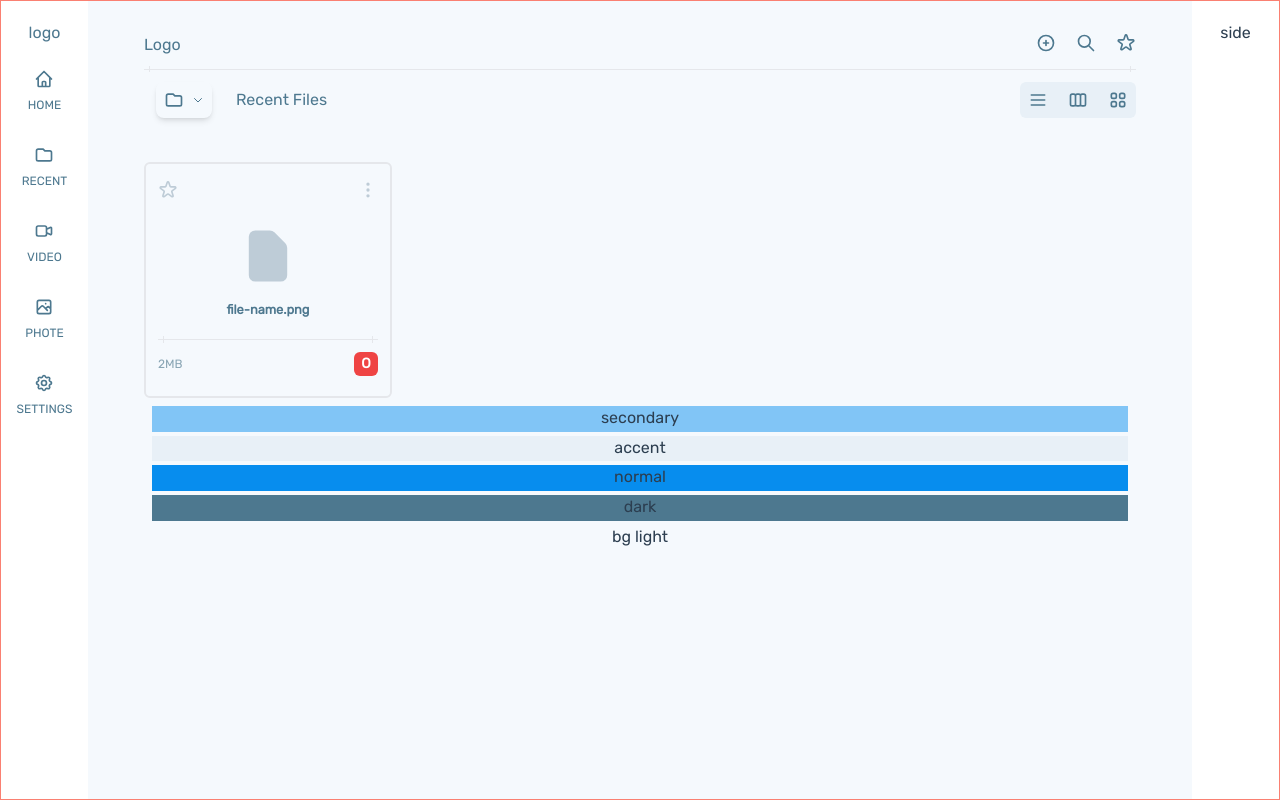
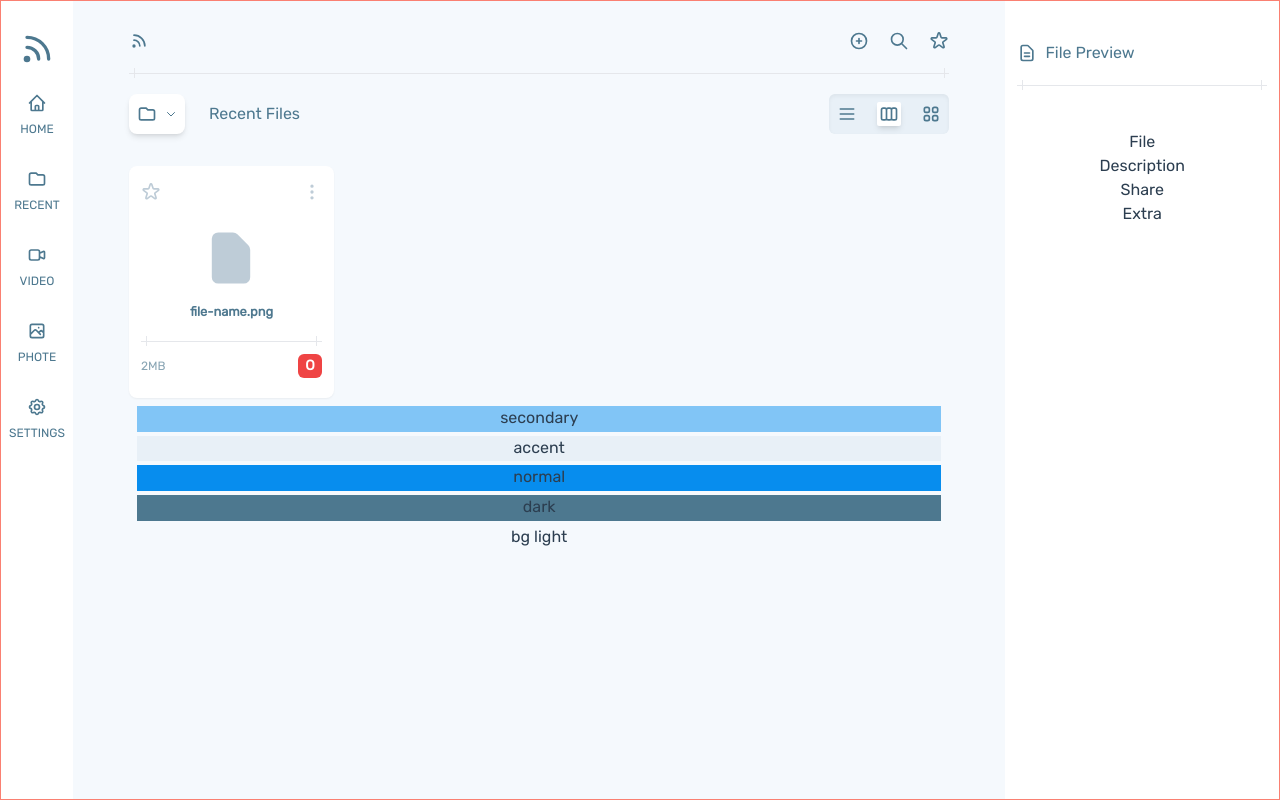
Before and after one commit to micaiah-effiong/File-share, a Vue app in the folder client/: page / in a window 1280 px wide. Built offline with nearby package versions, Linux system fonts and the light colour scheme.

Commit message:
💄 Added structure for file infor panel
- added code for aside panel
- increase spacing for page headers

```diff
--- a/client/src/App.vue
+++ b/client/src/App.vue
@@ -1,8 +1,10 @@
 <template>
   <div class="w-full h-full flex gap-14 dark bg-ocean-blue-light">
-    <nav class="w-28 py-5 bg-white">
+    <nav class="w-28 py-7 bg-white">
       <div class="grid gap-6">
-        <div class="text-ocean-blue-dark">logo</div>
+        <div class="text-ocean-blue-dark flex justify-center">
+          <RssIcon class="w-10" />
+        </div>
         <div class="grid gap-8 text-md text-ocean-blue-dark">
           <div
             class="
@@ -64,22 +66,31 @@
         </div>
       </div>
     </nav>
-    <main class="w-full py-5 gap-8 flex flex-col">
+    <main class="w-full py-7 gap-8 flex flex-col">
       <header class="">
-        <div class="flex justify-between py-3 text-ocean-blue-dark">
-          <div>Logo</div>
-
+        <div class="flex justify-between gap-4 text-ocean-blue-dark">
+          <RssIcon class="w-5" />
+          <div class="flex-1">
+            <input
+              class="w-full outline-none bg-transparent"
+              type="search"
+              name=""
+              id=""
+            />
+          </div>
           <div class="flex gap-5">
-            <div><PlusCircleIcon class="w-5" /></div>
-            <div><SearchIcon class="w-5" /></div>
-            <div><StarIcon class="w-5" /></div>
+            <PlusCircleIcon class="w-5" />
+            <SearchIcon class="w-5" />
+            <StarIcon class="w-5" />
           </div>
         </div>
-        <!-- <div class="cut"></div> -->
-        <nav class="cut">
+        <div class="py-5">
+          <div class="cut"></div>
+        </div>
+        <nav>
           <div class="flex justify-between text-ocean-blue-dark">
-            <div class="flex gap-6 p-3 flex-1">
-              <div class="flex gap-2 shadow-md p-2 rounded-lg">
+            <div class="flex gap-6 flex-1">
+              <div class="flex gap-2 shadow-md p-2 rounded-lg bg-white">
                 <FolderIcon class="w-5" />
                 <ChevronDownIcon class="w-3" />
               </div>
@@ -92,18 +103,24 @@
                   flex
                   justify-between
                   p-2
+                  h-auto
                   rounded-md
                   bottom-2
                   border-black
                   gap-5
                   bg-ocean-blue-accent
+                  shadow-ms shadow-inner
                 "
               >
-                <button class="w-5 h-5">
-                  <MenuIcon class="text-xs" />
+                <button>
+                  <MenuIcon class="text-xs w-5" />
                 </button>
-                <button class="w-5 h-5"><ViewBoardsIcon /></button>
-                <button class="w-5 h-5"><ViewGridIcon /></button>
+                <button class="shadow-md rounded-sm bg-white p-0.5">
+                  <ViewBoardsIcon class="text-md w-5" />
+                </button>
+                <button>
+                  <ViewGridIcon class="text-xs w-5" />
+                </button>
               </div>
             </div>
           </div>
@@ -112,8 +129,10 @@
       <main>
         <div
           class="
+            bg-white
             w-3/12
             rounded-lg
+            shadow-sm
             mono:bg-ash-normal
             mono:text-ash-accent
             mono:hover:bg-ash-secondary
@@ -121,7 +140,7 @@
             transition-colors
           "
         >
-          <div class="grid w-full p-3 border-2 rounded-md">
+          <div class="grid w-full p-3 rounded-md">
             <div>
               <div class="flex justify-between py-1">
                 <button>
@@ -180,7 +199,23 @@
         </div>
       </main>
     </main>
-    <aside class="w-28 py-5 bg-white">side</aside>
+    <aside class="max-w-4/12 w-4/12 py-7 bg-white">
+      <header class="p-3">
+        <div class="flex gap-2 text-ocean-blue-dark">
+          <DocumentTextIcon class="w-5" />
+          <span>File Preview</span>
+        </div>
+        <div class="py-5">
+          <div class="cut"></div>
+        </div>
+      </header>
+      <main class="p-3">
+        <div>File</div>
+        <div>Description</div>
+        <div>Share</div>
+        <div>Extra</div>
+      </main>
+    </aside>
   </div>
 </template>
 
@@ -202,6 +237,8 @@ import {
   PlusCircleIcon,
   SearchIcon,
   ChevronDownIcon,
+  RssIcon,
+  DocumentTextIcon,
 } from "@heroicons/vue/outline";
 import { DocumentIcon } from "@heroicons/vue/solid";
 
@@ -225,6 +262,8 @@ export default {
     PlusCircleIcon,
     SearchIcon,
     ChevronDownIcon,
+    RssIcon,
+    DocumentTextIcon,
   },
 };
 </script>
@@ -244,7 +283,7 @@ export default {
 }
 
 .cut {
-  border-top: 0.5px solid #e5e7eb;
+  border-top: 1.5px solid #e5e7eb;
   position: relative;
 }
 
@@ -260,15 +299,16 @@ export default {
 
 .cut::after,
 .cut::before {
-  height: 0.4rem;
+  height: 0.6rem;
   content: "";
-  top: -0.25rem;
+  top: -0.38rem;
   position: absolute;
 }
 
 .hover\:nav-highlight:hover {
-  box-shadow: 2px 0px #86868a;
-  transition-property: color;
+  box-shadow: 2px 0px #078dee;
+  transition-property: box-shadow;
   transition-duration: 0.3s;
+  transition-timing-function: ease-in-out;
 }
 </style>
--- a/client/src/index.css
+++ b/client/src/index.css
@@ -7,5 +7,5 @@
   padding: 0;
   margin: 0;
   box-sizing: border-box;
-  /* border: 1px solid !important; */
+  /* border: 0.5px solid !important; */
 }
```
